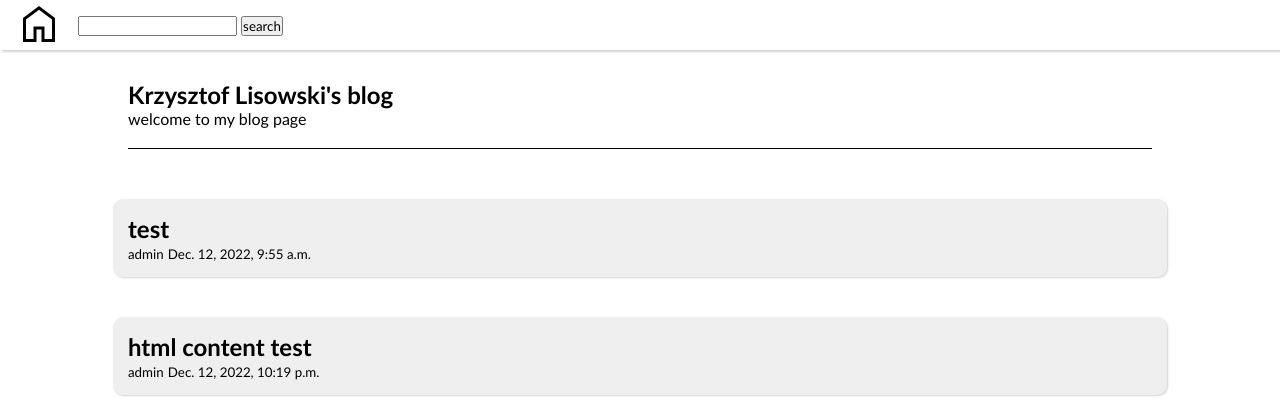
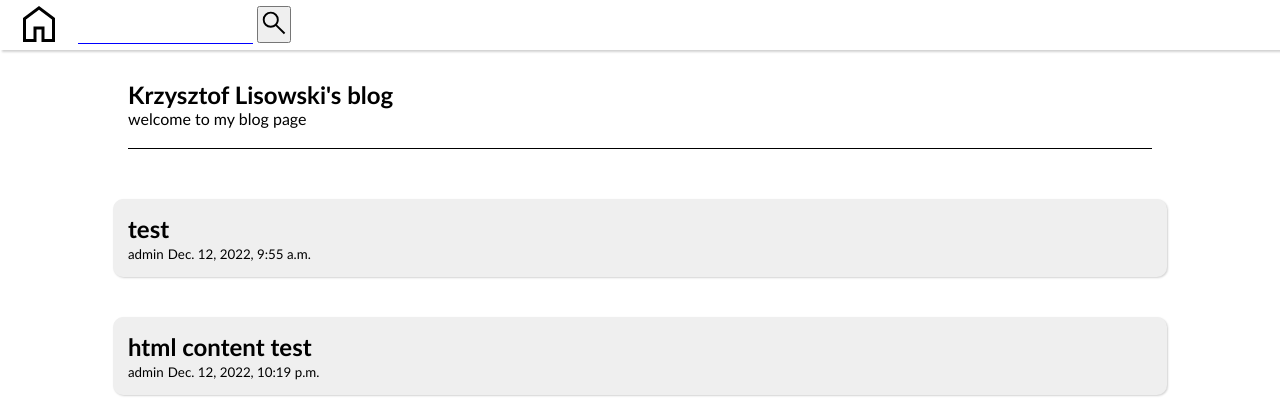
Before and after one commit to kikswosil/blog-app, a Django app: page / in a window 1280 px wide. Shown: the top 420 px of the page. Run offline with Django 4.2, Linux system fonts and the light colour scheme; data comes from the database, SQL or seed files in the repository.

Commit message:
finished off some styles

```diff
--- a/app/blog/static/blog/base.css
+++ b/app/blog/static/blog/base.css
@@ -24,6 +24,22 @@ body {
   margin: 15px;
 }
 
+.nav input {
+  border: none;
+  border-bottom: 1px solid blue;
+  height: 20px;
+  padding-left: 10px;
+  padding-right: 10px;
+}
+
+.nav button {
+  height: 100%;
+}
+
+.nav button img{
+  height: 30px;
+}
+
 footer{
   position: absolute;
   bottom: 0;
--- a/app/blog/templates/base.html
+++ b/app/blog/templates/base.html
@@ -10,12 +10,12 @@
   </head>
   <body>
     <nav class="nav">
-      <a href="/"><img src="{% static 'svg/home.svg' %}" alt="home"></a>
+      <a href="/"><img src="{% static 'svg/home.svg' %}" alt="home" /></a>
       <div class="searchbar">
         <form method="get" action="/search/">
           <input type="text" name="query" />
           <!-- TODO: replace the serach with an icon. -->
-          <button type="submit">search</button>
+          <button type="submit"><img src="{% static 'svg/search.svg' %}" alt="search" /></button>
         </form>
       </div>
     </nav>
--- a/app/blog/views.py
+++ b/app/blog/views.py
@@ -14,7 +14,7 @@ def post(request, post_id):
 
 def search(request):
     query = request.GET.get('query')
-    # posts = Post.objects.filter(body_text__search=query, published=PUBLISHED) #type: ignore
+
     posts = Post.objects.all() #type: ignore
     result_list = []
     for post in posts:
```
Also changed, not shown: app/blog/static/svg/search.svg (added).
